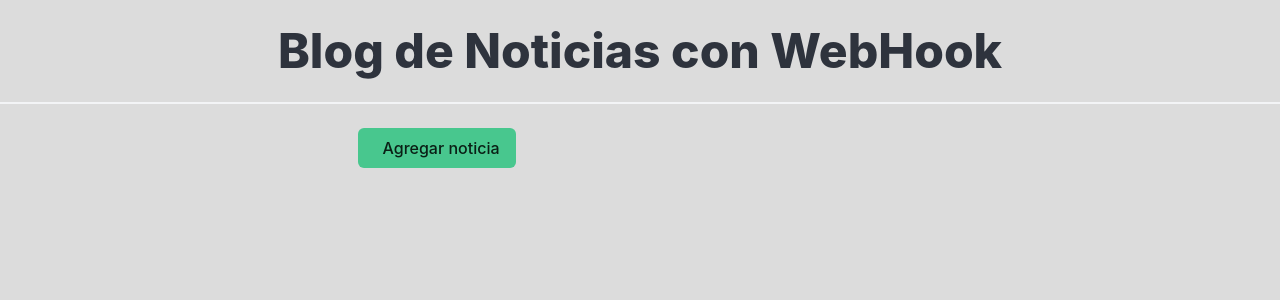
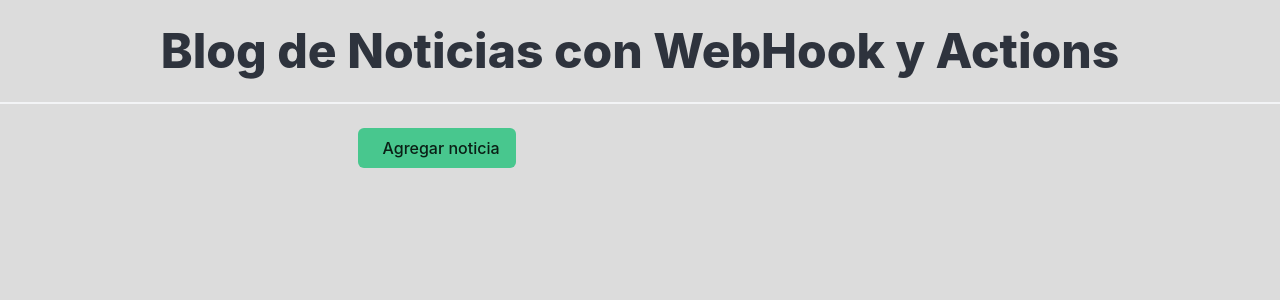
Before and after one commit to sicandistroyer/CN2_BLOG_TEC_AGO25, a Flask app: page / in a window 1280 px wide. Shown: the top 300 px of the page. Run offline with Flask 3, Linux system fonts and the light colour scheme.

Commit message:
Agregando actions, titulo

```diff
--- a/templates/base.html
+++ b/templates/base.html
@@ -9,7 +9,7 @@
   <body >
     <header>
         <br>
-        <h1 class="title has-text-centered is-1">Blog de Noticias con WebHook</h1>
+        <h1 class="title has-text-centered is-1">Blog de Noticias con WebHook y Actions</h1>
         <hr>
     </header>
     <div class="container">
```
